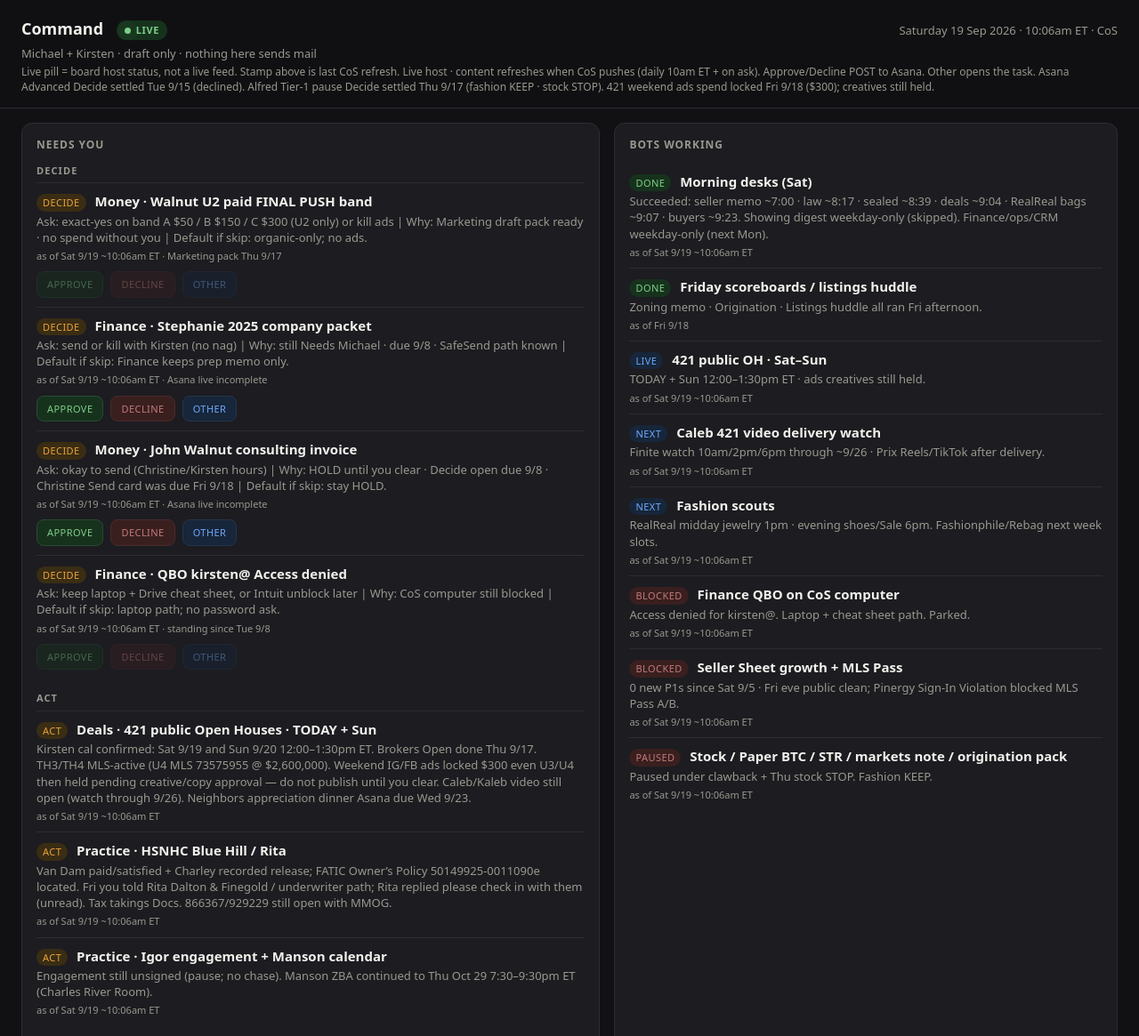
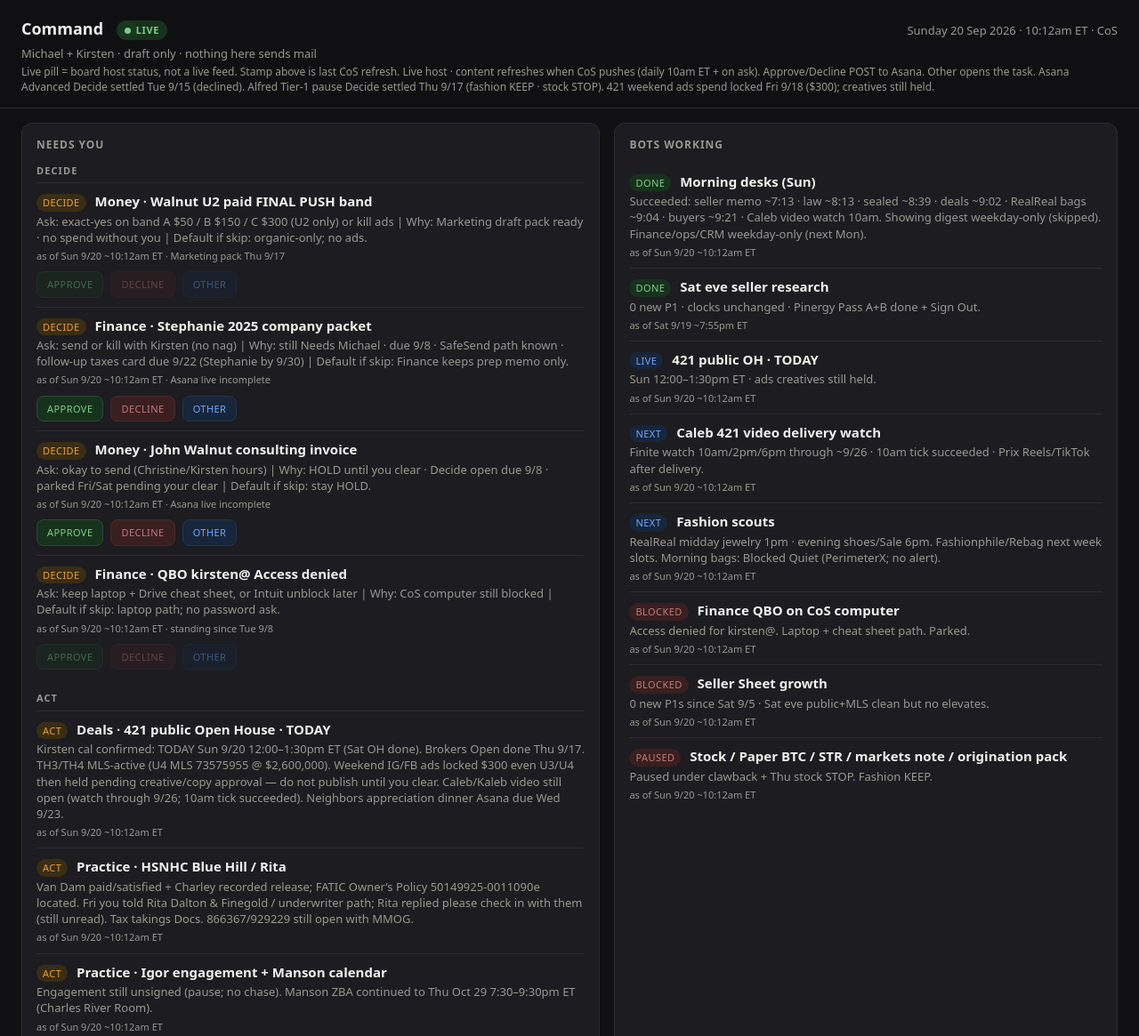
Before and after one commit to mwelsh84/km-command-board, a website: page index.html in a window 1280 px wide. Shown: the top 1165 px of the page at 89% size. Drawn offline with Linux system fonts and the light colour scheme.

Commit message:
Refresh Command board Sun 9/20 10:12am ET
Daily CoS refresh: 421 OH today, morning desks, sat-eve research, carryover Decides. Public-safe (no sealed, no workspace paths).

```diff
--- a/index.html
+++ b/index.html
@@ -76,7 +76,7 @@
   <header>
     <div class="header-row">
       <h1>Command <span class="live-pill"><span class="dot" aria-hidden="true"></span>Live</span></h1>
-      <div class="stamp">Saturday 19 Sep 2026 · 10:06am ET · CoS</div>
+      <div class="stamp">Sunday 20 Sep 2026 · 10:12am ET · CoS</div>
     </div>
     <div class="subtitle">Michael + Kirsten · draft only · nothing here sends mail</div>
     <div class="hint">Live pill = board host status, not a live feed. Stamp above is last CoS refresh. Live host · content refreshes when CoS pushes (daily 10am ET + on ask). Approve/Decline POST to Asana. Other opens the task. Asana Advanced Decide settled Tue 9/15 (declined). Alfred Tier-1 pause Decide settled Thu 9/17 (fashion KEEP · stock STOP). 421 weekend ads spend locked Fri 9/18 ($300); creatives still held.</div>
@@ -92,25 +92,25 @@
           <span class="tag need">Decide</span>
           <span class="who">Money · Walnut U2 paid FINAL PUSH band</span>
           <div class="why">Ask: exact-yes on band A $50 / B $150 / C $300 (U2 only) or kill ads | Why: Marketing draft pack ready · no spend without you | Default if skip: organic-only; no ads.</div>
-          <div class="asof">as of Sat 9/19 ~10:06am ET · Marketing pack Thu 9/17</div>
+          <div class="asof">as of Sun 9/20 ~10:12am ET · Marketing pack Thu 9/17</div>
         </div>
         <div class="item" data-task-gid="1218244215193427" data-asana-url="https://app.asana.com/1/1214552995115111/project/1215460449693075/task/1218244215193427">
           <span class="tag need">Decide</span>
           <span class="who">Finance · Stephanie 2025 company packet</span>
-          <div class="why">Ask: send or kill with Kirsten (no nag) | Why: still Needs Michael · due 9/8 · SafeSend path known | Default if skip: Finance keeps prep memo only.</div>
-          <div class="asof">as of Sat 9/19 ~10:06am ET · Asana live incomplete</div>
+          <div class="why">Ask: send or kill with Kirsten (no nag) | Why: still Needs Michael · due 9/8 · SafeSend path known · follow-up taxes card due 9/22 (Stephanie by 9/30) | Default if skip: Finance keeps prep memo only.</div>
+          <div class="asof">as of Sun 9/20 ~10:12am ET · Asana live incomplete</div>
         </div>
         <div class="item" data-task-gid="1218244183839107" data-asana-url="https://app.asana.com/1/1214552995115111/project/1215460449693075/task/1218244183839107">
           <span class="tag need">Decide</span>
           <span class="who">Money · John Walnut consulting invoice</span>
-          <div class="why">Ask: okay to send (Christine/Kirsten hours) | Why: HOLD until you clear · Decide open due 9/8 · Christine Send card was due Fri 9/18 | Default if skip: stay HOLD.</div>
-          <div class="asof">as of Sat 9/19 ~10:06am ET · Asana live incomplete</div>
+          <div class="why">Ask: okay to send (Christine/Kirsten hours) | Why: HOLD until you clear · Decide open due 9/8 · parked Fri/Sat pending your clear | Default if skip: stay HOLD.</div>
+          <div class="asof">as of Sun 9/20 ~10:12am ET · Asana live incomplete</div>
         </div>
         <div class="item" data-task-gid="" data-asana-url="">
           <span class="tag need">Decide</span>
           <span class="who">Finance · QBO kirsten@ Access denied</span>
           <div class="why">Ask: keep laptop + Drive cheat sheet, or Intuit unblock later | Why: CoS computer still blocked | Default if skip: laptop path; no password ask.</div>
-          <div class="asof">as of Sat 9/19 ~10:06am ET · standing since Tue 9/8</div>
+          <div class="asof">as of Sun 9/20 ~10:12am ET · standing since Tue 9/8</div>
         </div>
       </div>
 
@@ -118,21 +118,21 @@
       <div class="bucket">
         <div class="item">
           <span class="tag need">Act</span>
-          <span class="who">Deals · 421 public Open Houses · TODAY + Sun</span>
-          <div class="why">Kirsten cal confirmed: Sat 9/19 and Sun 9/20 12:00–1:30pm ET. Brokers Open done Thu 9/17. TH3/TH4 MLS-active (U4 MLS 73575955 @ $2,600,000). Weekend IG/FB ads locked $300 even U3/U4 then held pending creative/copy approval — do not publish until you clear. Caleb/Kaleb video still open (watch through 9/26). Neighbors appreciation dinner Asana due Wed 9/23.</div>
-          <div class="asof">as of Sat 9/19 ~10:06am ET</div>
+          <span class="who">Deals · 421 public Open House · TODAY</span>
+          <div class="why">Kirsten cal confirmed: TODAY Sun 9/20 12:00–1:30pm ET (Sat OH done). Brokers Open done Thu 9/17. TH3/TH4 MLS-active (U4 MLS 73575955 @ $2,600,000). Weekend IG/FB ads locked $300 even U3/U4 then held pending creative/copy approval — do not publish until you clear. Caleb/Kaleb video still open (watch through 9/26; 10am tick succeeded). Neighbors appreciation dinner Asana due Wed 9/23.</div>
+          <div class="asof">as of Sun 9/20 ~10:12am ET</div>
         </div>
         <div class="item">
           <span class="tag need">Act</span>
           <span class="who">Practice · HSNHC Blue Hill / Rita</span>
-          <div class="why">Van Dam paid/satisfied + Charley recorded release; FATIC Owner’s Policy 50149925-0011090e located. Fri you told Rita Dalton &amp; Finegold / underwriter path; Rita replied please check in with them (unread). Tax takings Docs. 866367/929229 still open with MMOG.</div>
-          <div class="asof">as of Sat 9/19 ~10:06am ET</div>
+          <div class="why">Van Dam paid/satisfied + Charley recorded release; FATIC Owner’s Policy 50149925-0011090e located. Fri you told Rita Dalton &amp; Finegold / underwriter path; Rita replied please check in with them (still unread). Tax takings Docs. 866367/929229 still open with MMOG.</div>
+          <div class="asof">as of Sun 9/20 ~10:12am ET</div>
         </div>
         <div class="item">
           <span class="tag need">Act</span>
           <span class="who">Practice · Igor engagement + Manson calendar</span>
           <div class="why">Engagement still unsigned (pause; no chase). Manson ZBA continued to Thu Oct 29 7:30–9:30pm ET (Charles River Room).</div>
-          <div class="asof">as of Sat 9/19 ~10:06am ET</div>
+          <div class="asof">as of Sun 9/20 ~10:12am ET</div>
         </div>
       </div>
 
@@ -147,26 +147,26 @@
         <div class="item">
           <span class="tag wait">Waiting</span>
           <span class="who">Buyers · showings (Needs Christine / Kirsten)</span>
-          <div class="why">Last digest Fri 9/18 (7 items): Ava Webster #1; Swathy Webster #1; Jordan +4 Walnut #1; Abdullah Walnut #1; Kasey Klimo stale; Katiria Spring Garden; Erin 500 Atlantic wait. No Sat showing digest (weekday only). Collin/Caroline parked. Not a new Michael Decide.</div>
-          <div class="asof">as of Sat 9/19 ~10:06am ET</div>
+          <div class="why">Last digest Fri 9/18 (7 items): Ava Webster #1; Swathy Webster #1; Jordan +4 Walnut #1; Abdullah Walnut #1; Kasey Klimo stale; Katiria Spring Garden; Erin 500 Atlantic wait. No Sat/Sun showing digest (weekday only). Collin/Caroline parked. Not a new Michael Decide.</div>
+          <div class="asof">as of Sun 9/20 ~10:12am ET</div>
         </div>
         <div class="item">
           <span class="tag wait">Waiting</span>
           <span class="who">Ops · Christine Needs Decision (not Michael Decide)</span>
-          <div class="why">Discuss w/ Kirsten listings that didn’t sell (due Fri 9/18); Review MLS then publish Unit 4 (possibly stale — U4 MLS-active); Schedule 421 video w/ Caleb; Organize DocuSign Form Packets (due Tue 9/22); To Upgrade Asana or Not? (settled declined — no re-ask Michael). Floor plans MLS upload completed 9/17. Appreciation dinner due Wed 9/23.</div>
-          <div class="asof">as of Sat 9/19 ~10:06am ET · Asana Needs Decision</div>
+          <div class="why">Discuss w/ Kirsten listings that didn’t sell (due Fri 9/18); Review MLS then publish Unit 4 (stale — U4 MLS-active); Schedule 421 video w/ Caleb; Organize DocuSign Form Packets (due Tue 9/22); To Upgrade Asana or Not? (settled declined — no re-ask Michael). Floor plans MLS upload completed 9/17. Appreciation dinner due Wed 9/23.</div>
+          <div class="asof">as of Sun 9/20 ~10:12am ET · Asana Needs Decision</div>
         </div>
         <div class="item">
           <span class="tag wait">Waiting</span>
           <span class="who">Research · Seller opportunity</span>
-          <div class="why">Fri eve research: 0 new P1 · Lowell 359 PESCO still Fri 10/16 10am · Alaska 30 PPD to Tue 10/27 10am · MLS Pass blocked (Sign-In Violation). Sheet last new-P1 append still Sat 9/5. Morning seller memo succeeded today.</div>
-          <div class="asof">as of Sat 9/19 ~10:06am ET</div>
+          <div class="why">Sat eve research: 0 new P1 · clocks unchanged (Lowell 359 PPD Fri 10/16 10am · Alaska 30 PPD Tue 10/27 10am · next live Adamson Wed 9/30). Pinergy Pass A+B completed Sat (Sign Out yes). Sheet last new-P1 append still Sat 9/5. Morning seller memo succeeded today.</div>
+          <div class="asof">as of Sun 9/20 ~10:12am ET</div>
         </div>
         <div class="item">
           <span class="tag wait">Waiting</span>
           <span class="who">Practice · Peng / HongRay / DiBacco / Tavares</span>
           <div class="why">Peng: Thu reply sent — $1,500 path memo by check only (no Zelle). HongRay signed letter + $1,000 retainer still out. Patrick Tavares engagement + $500 soft hold. DiBacco still no Wed–Fri reschedule after VWA note.</div>
-          <div class="asof">as of Sat 9/19 ~10:06am ET</div>
+          <div class="asof">as of Sun 9/20 ~10:12am ET</div>
         </div>
         <div class="item">
           <span class="tag wait">Waiting</span>
@@ -182,19 +182,19 @@
           <span class="tag hold">Hold</span>
           <span class="who">Originator · HOLD ALL</span>
           <div class="why">No outbound (Michael 9/7; reconfirmed Mon 9/14). Morning origination pack paused. Fri origination scoreboard: 0 new drafts; Lowell/Alaska clocks updated; quiet.</div>
-          <div class="asof">as of Sat 9/19 ~10:06am ET</div>
+          <div class="asof">as of Sun 9/20 ~10:12am ET</div>
         </div>
         <div class="item">
           <span class="tag hold">Hold</span>
           <span class="who">Markets · live tickets</span>
-          <div class="why">No LIVE tickets. Cash free ~$90.98 · clawback OS (≤$35, max 1 LIVE 35–65¢ while red). Fri hunt QUIET (0 LIVE / 0 THIN). Soft paper Berlin CDU YES — KILL LIVE. Kill-if-no-win Fri 10/1.</div>
+          <div class="why">No LIVE tickets. Cash free ~$90.98 · clawback OS (≤$35, max 1 LIVE 35–65¢ while red). Fri hunt QUIET (0 LIVE / 0 THIN). Soft paper Berlin CDU YES — KILL LIVE. Kill-if-no-win Fri 10/1. Markets note paused; settle-only weekday-only.</div>
           <div class="asof">as of Fri 9/18</div>
         </div>
         <div class="item">
           <span class="tag hold">Hold</span>
           <span class="who">Practice · Manson strategy / DiBacco drafts</span>
           <div class="why">Manson strategy HOLD until you ask (Oct 29 continuance path). Old DiBacco confirm drafts stay HOLD.</div>
-          <div class="asof">as of Sat 9/19 ~10:06am ET</div>
+          <div class="asof">as of Sun 9/20 ~10:12am ET</div>
         </div>
         <div class="item">
           <span class="tag hold">Hold</span>
@@ -212,13 +212,13 @@
           <span class="tag hold">Hold</span>
           <span class="who">Affiliate desk</span>
           <div class="why">Killed / routines paused.</div>
-          <div class="asof">as of Sat 9/19 ~10:06am ET</div>
+          <div class="asof">as of Sun 9/20 ~10:12am ET</div>
         </div>
         <div class="item">
           <span class="tag hold">Hold</span>
           <span class="who">Stock desks + Paper BTC + STR metro</span>
           <div class="why">Paused (Michael exact-yes Thu). Fashion scouts stay enabled.</div>
-          <div class="asof">as of Sat 9/19 ~10:06am ET</div>
+          <div class="asof">as of Sun 9/20 ~10:12am ET</div>
         </div>
         <div class="item">
           <span class="tag hold">Hold</span>
@@ -227,8 +227,9 @@
           <div class="asof">as of Fri 9/18</div>
         </div>
       </details>
+          <div class="asof">as of Sun 9/20 ~10:12am ET · computer copy only</div>
+        </div>
 
-{SEALED}
     </section>
 
     <section>
@@ -236,51 +237,51 @@
 
         <div class="item">
           <span class="tag ok">Done</span>
-          <span class="who">Morning desks (Sat)</span>
-          <div class="why">Succeeded: seller memo ~7:00 · law ~8:17 · sealed ~8:39 · deals ~9:04 · RealReal bags ~9:07 · buyers ~9:23. Showing digest weekday-only (skipped). Finance/ops/CRM weekday-only (next Mon).</div>
-          <div class="asof">as of Sat 9/19 ~10:06am ET</div>
+          <span class="who">Morning desks (Sun)</span>
+          <div class="why">Succeeded: seller memo ~7:13 · law ~8:13 · sealed ~8:39 · deals ~9:02 · RealReal bags ~9:04 · buyers ~9:21 · Caleb video watch 10am. Showing digest weekday-only (skipped). Finance/ops/CRM weekday-only (next Mon).</div>
+          <div class="asof">as of Sun 9/20 ~10:12am ET</div>
         </div>
         <div class="item">
           <span class="tag ok">Done</span>
-          <span class="who">Friday scoreboards / listings huddle</span>
-          <div class="why">Zoning memo · Origination · Listings huddle all ran Fri afternoon.</div>
-          <div class="asof">as of Fri 9/18</div>
+          <span class="who">Sat eve seller research</span>
+          <div class="why">0 new P1 · clocks unchanged · Pinergy Pass A+B done + Sign Out.</div>
+          <div class="asof">as of Sat 9/19 ~7:55pm ET</div>
         </div>
         <div class="item">
           <span class="tag run">Live</span>
-          <span class="who">421 public OH · Sat–Sun</span>
-          <div class="why">TODAY + Sun 12:00–1:30pm ET · ads creatives still held.</div>
-          <div class="asof">as of Sat 9/19 ~10:06am ET</div>
+          <span class="who">421 public OH · TODAY</span>
+          <div class="why">Sun 12:00–1:30pm ET · ads creatives still held.</div>
+          <div class="asof">as of Sun 9/20 ~10:12am ET</div>
         </div>
         <div class="item">
           <span class="tag run">Next</span>
           <span class="who">Caleb 421 video delivery watch</span>
-          <div class="why">Finite watch 10am/2pm/6pm through ~9/26 · Prix Reels/TikTok after delivery.</div>
-          <div class="asof">as of Sat 9/19 ~10:06am ET</div>
+          <div class="why">Finite watch 10am/2pm/6pm through ~9/26 · 10am tick succeeded · Prix Reels/TikTok after delivery.</div>
+          <div class="asof">as of Sun 9/20 ~10:12am ET</div>
         </div>
         <div class="item">
           <span class="tag run">Next</span>
           <span class="who">Fashion scouts</span>
-          <div class="why">RealReal midday jewelry 1pm · evening shoes/Sale 6pm. Fashionphile/Rebag next week slots.</div>
-          <div class="asof">as of Sat 9/19 ~10:06am ET</div>
+          <div class="why">RealReal midday jewelry 1pm · evening shoes/Sale 6pm. Fashionphile/Rebag next week slots. Morning bags: Blocked Quiet (PerimeterX; no alert).</div>
+          <div class="asof">as of Sun 9/20 ~10:12am ET</div>
         </div>
         <div class="item">
           <span class="tag hold">Blocked</span>
           <span class="who">Finance QBO on CoS computer</span>
           <div class="why">Access denied for kirsten@. Laptop + cheat sheet path. Parked.</div>
-          <div class="asof">as of Sat 9/19 ~10:06am ET</div>
+          <div class="asof">as of Sun 9/20 ~10:12am ET</div>
         </div>
         <div class="item">
           <span class="tag hold">Blocked</span>
-          <span class="who">Seller Sheet growth + MLS Pass</span>
-          <div class="why">0 new P1s since Sat 9/5 · Fri eve public clean; Pinergy Sign-In Violation blocked MLS Pass A/B.</div>
-          <div class="asof">as of Sat 9/19 ~10:06am ET</div>
+          <span class="who">Seller Sheet growth</span>
+          <div class="why">0 new P1s since Sat 9/5 · Sat eve public+MLS clean but no elevates.</div>
+          <div class="asof">as of Sun 9/20 ~10:12am ET</div>
         </div>
         <div class="item">
           <span class="tag hold">Paused</span>
           <span class="who">Stock / Paper BTC / STR / markets note / origination pack</span>
           <div class="why">Paused under clawback + Thu stock STOP. Fashion KEEP.</div>
-          <div class="asof">as of Sat 9/19 ~10:06am ET</div>
+          <div class="asof">as of Sun 9/20 ~10:12am ET</div>
         </div>
 
     </section>
@@ -302,9 +303,9 @@
           <span class="tag doc">Doc</span>
           <span class="who">KM Seller Opportunity Research</span>
           <div class="by">KM Research</div>
-          <div class="why">Last successful new-P1 append Sat 9/5 · Fri eve 0 new P1 · Alaska PPD to 10/27.</div>
+          <div class="why">Last successful new-P1 append Sat 9/5 · Sat eve 0 new P1 · clocks unchanged.</div>
           <div class="why"><a href="https://docs.google.com/spreadsheets/d/1rtIpEjkdJYAPdHuy6nfNwhZVoLVSHBfmayLwAWDl1ZM/edit" target="_blank" rel="noopener">Open sheet</a></div>
-          <div class="asof">as of Sat 9/19 ~10:06am ET</div>
+          <div class="asof">as of Sun 9/20 ~10:12am ET</div>
         </div>
         <div class="item">
           <span class="tag doc">Doc</span>
@@ -312,7 +313,7 @@
           <div class="by">Originator</div>
           <div class="why">Status / To: / Kill / Last action (SoT). HOLD ALL.</div>
           <div class="why"><a href="https://docs.google.com/spreadsheets/d/13x4BUSx5QrXwUTNkmT8HhqYjB4E2JozukBpMCTw0qSk/edit" target="_blank" rel="noopener">Open sheet</a></div>
-          <div class="asof">as of Sat 9/19 ~10:06am ET</div>
+          <div class="asof">as of Sun 9/20 ~10:12am ET</div>
         </div>
         <div class="item">
           <span class="tag doc">Doc</span>
@@ -328,7 +329,7 @@
           <div class="by">KM Buyers / CoS Ops</div>
           <div class="why">Showing digests land here; do not invent a CRM.</div>
           <div class="why"><a href="https://docs.google.com/spreadsheets/d/14Eyz1c4hE-xW1AGShIymFuDhHFwe-D42QEm9rlACU3E/edit" target="_blank" rel="noopener">Open sheet</a></div>
-          <div class="asof">as of Sat 9/19 ~10:06am ET</div>
+          <div class="asof">as of Sun 9/20 ~10:12am ET</div>
         </div>
         <div class="item">
           <span class="tag doc">Doc</span>
@@ -356,9 +357,10 @@
         </div>
 
 
+
     </section>
   </div>
-  <footer>Opens on CoS computer and via Shared Drive / private Vercel for Kirsten. CoS refreshes after morning desks and when you ask. Approve / Decline comment + complete the Asana Decide task. Nothing on this page sends mail. Sealed/family litigation and CoS-computer paths are omitted from this host copy.</footer>
+  <footer>Opens on CoS computer and via Shared Drive / private Vercel for Kirsten. CoS refreshes after morning desks and when you ask. Approve / Decline comment + complete the Asana Decide task. Nothing on this page sends mail. Sealed family litigation stays off this public-safe copy.</footer>
   <script src="decide-board.js"></script>
 </body>
 </html>
```
